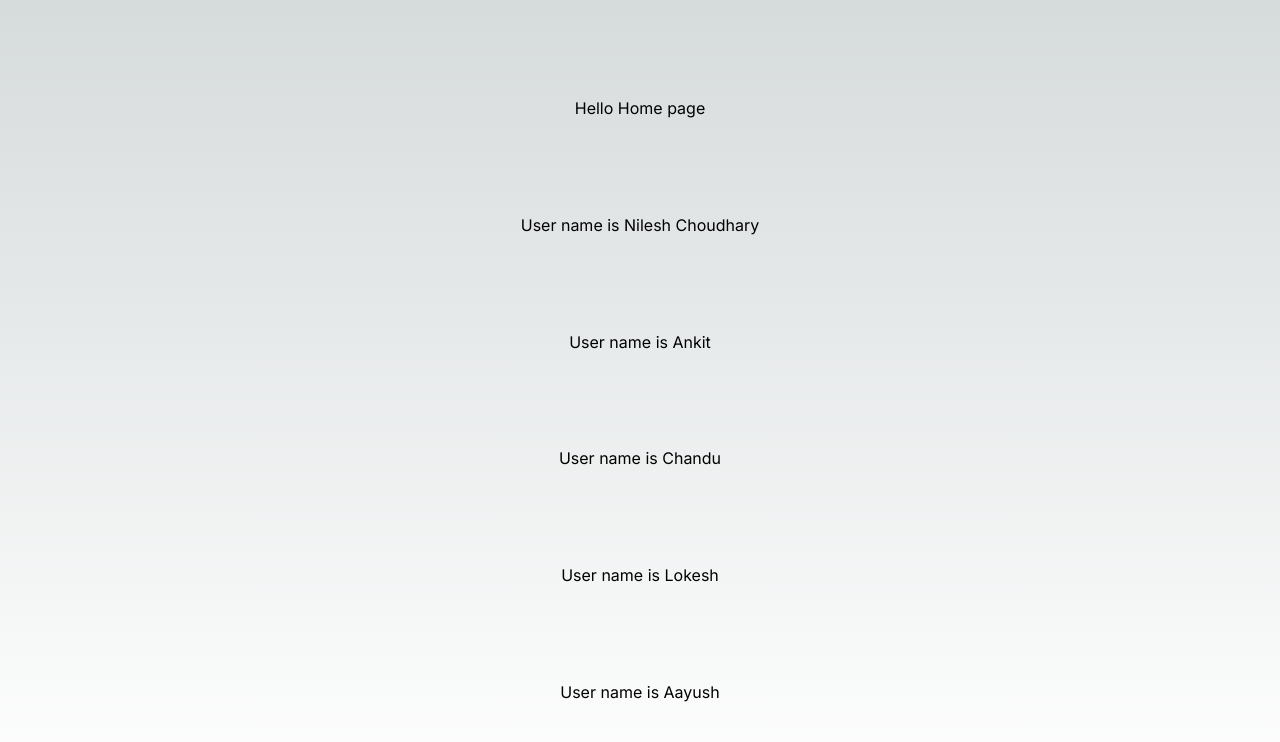
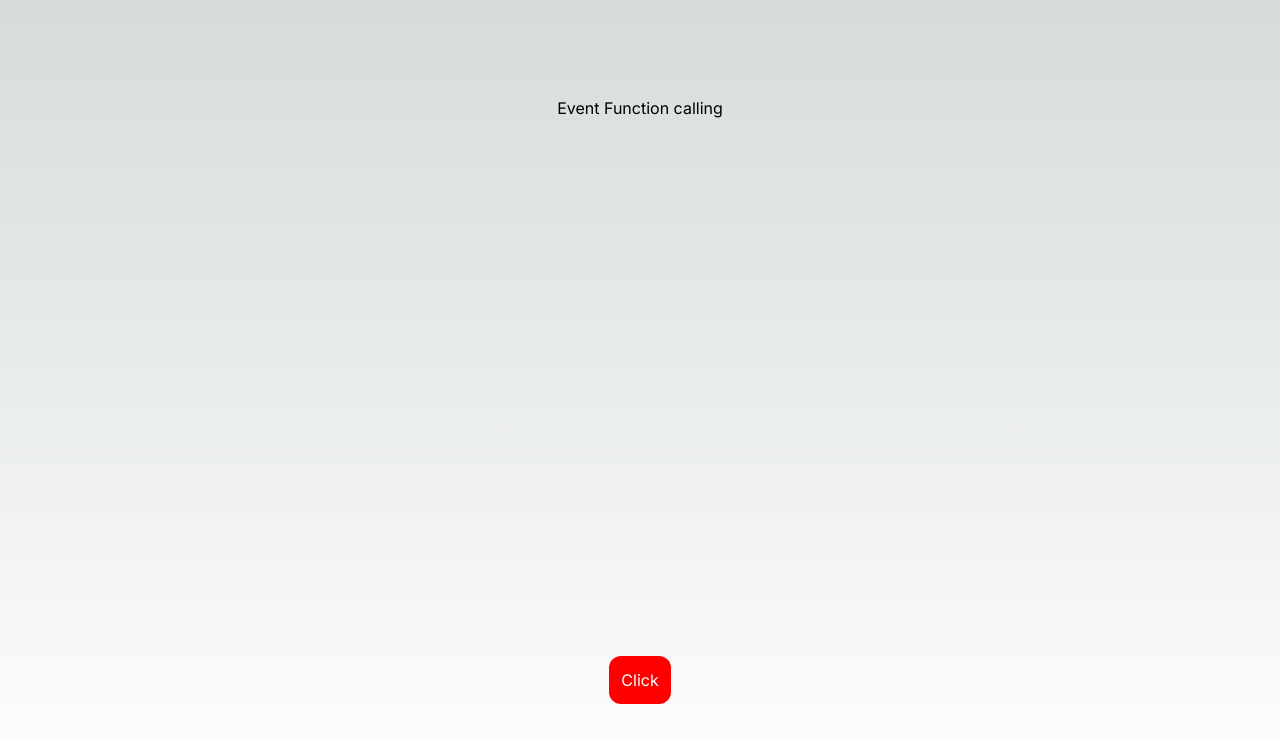
Before and after one commit to 81nilesh/Next-js, a Next.js app: page / in a window 1280 px wide. Shown: the top 742 px of the page. Built offline with nearby package versions, Linux system fonts and the light colour scheme.

Commit message:
Event Handling

```diff
--- a/src/app/page.js
+++ b/src/app/page.js
@@ -1,23 +1,10 @@
-
+"use client"
 export default function Home() {
   return (
     <main className="flex min-h-screen flex-col items-center justify-between p-24">
-      <h1>Hello Home page</h1>
+      <h1>Event Function calling</h1>
 
-      <User name="Nilesh Choudhary" />
-      <User name="Ankit" />
-      <User name="Chandu" />
-      <User name="Lokesh" />
-      <User name="Aayush" />
+      <button className="bg-[red] p-3 text-white rounded-xl" onClick={() => alert("Hello Brother")}>Click</button>
     </main>
   );
 }
-
-
-const User = (props) => {
-  return (
-    <div>
-      <h2>User name is {props.name}</h2>
-    </div>
-  )
-}
```
